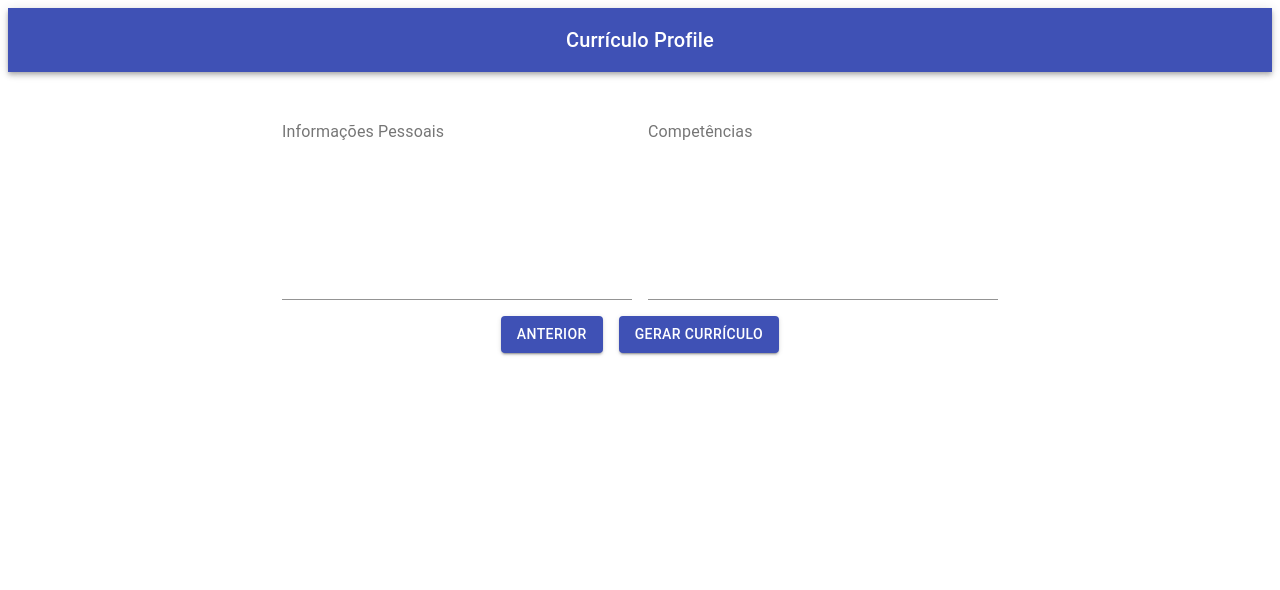
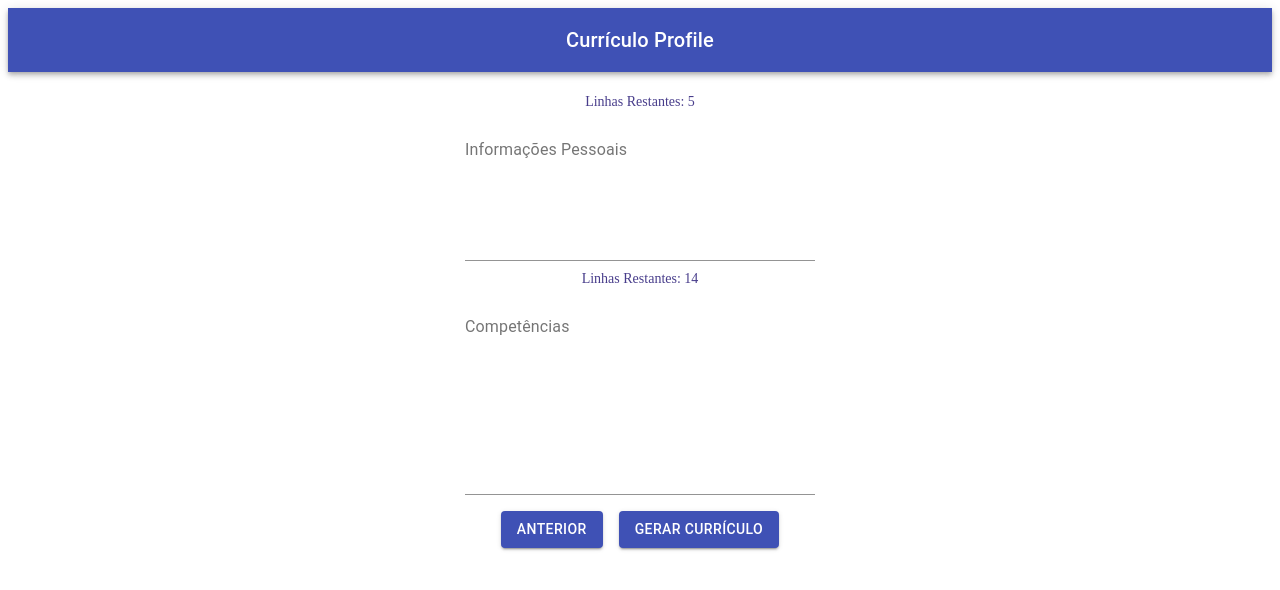
Before and after one commit to LucasZod/curriculo-profile, a React (Create React App) app: page /curriculo3 in a window 1280 px wide. Shown: the top 590 px of the page. Built offline with nearby package versions, Linux system fonts and the light colour scheme.

Commit message:
curriculo-profile 1.0

```diff
--- a/src/GCCF.js
+++ b/src/GCCF.js
@@ -7,7 +7,7 @@ export default function GCCF(Data) {
 
     const doc = new jsPDF();
 
-    doc.addImage(imgData, 'JPEG', 3, 10, 37, 40)
+    doc.addImage(imgData, 'JPEG', 3, 10, 37, 40);
 
     doc.setFontSize(20);
     doc.text(45, 17, `${nome}`);
@@ -65,6 +65,6 @@ export default function GCCF(Data) {
 
 
 
-    doc.save(`curriculo-profile-${nome}`);
+    doc.output('dataurlnewwindow');
 
 }
--- a/src/GetItems.js
+++ b/src/GetItems.js
@@ -19,10 +19,5 @@ export default async function Get() {
         resumo,historico,inf,comp
     }
 
-    await GCCF(Data);
-
-    localStorage.clear();
-
-    window.location.pathname = "/curriculo1";
-
+        await GCCF(Data);
 }
--- a/src/StepOne.js
+++ b/src/StepOne.js
@@ -34,7 +34,7 @@ export default function StepOne() {
 
 
     const [img, setImg] = useState();
-    const [imgData, setImgData] = useState('');
+    const [imgData, setImgData] = useState(localStorage.getItem('@curriculo-profile/imgdata') || '');
     const [nome, setNome] = useState(localStorage.getItem('@curriculo-profile/nome') || '');
     const [end, setEnd] = useState(localStorage.getItem('@curriculo-profile/end') || '');
     const [cidade, setCidade] = useState(localStorage.getItem('@curriculo-profile/cidade') || '');
--- a/src/StepThree.js
+++ b/src/StepThree.js
@@ -19,14 +19,45 @@ const useStyles = makeStyles((theme) => ({
     },
     link: {
         textDecoration: "none",
+    },
+    label: {
+        fontSize: 14,
+        color: "darkslateblue"
     }
 }));
 
 export default function StepThree() {
 
-
     const [inf, setInf] = useState(localStorage.getItem('@curriculo-profile/inf') || '');
     const [comp, setComp] = useState(localStorage.getItem('@curriculo-profile/comp') || '');
+
+    function impedirNovaLinha(e) {
+        const element = e.target;
+        const dados = element.value;
+        const name = element.name;
+        var linhas = dados.split('\n');
+        console.log(dados.length)
+
+        if (name === 'inf'){
+            if (linhas.length > 5){
+                alert('Máximo de linhas de informações atingido!')
+                e.preventDefault();
+            }
+        }
+        if (name === 'comp'){
+            if (linhas.length > 14){
+                alert('Máximo de linhas de competencia atingido!')
+                e.preventDefault();
+            }
+        }
+    }
+
+    if (inf.length > 350){
+        alert('A quantidade de caracteres para Informações Pessoais deve ser menor que 350!');
+        setInf(inf.substring(-1, 350));
+    }
+
+
 
 
     const DadosValidator = {
@@ -44,8 +75,6 @@ export default function StepThree() {
             localStorage.setItem('@curriculo-profile/inf', inf);
             localStorage.setItem('@curriculo-profile/comp', comp);
             Get();
-
-            document.location.reload();
 
 
         }else{
@@ -75,18 +104,28 @@ export default function StepThree() {
                 <div>
             <form noValidate autoComplete="off">
                     <div>
+                        <label className={classes.label}>Linhas Restantes: {6 - inf.split('\n').length}
+                        </label>
+                        <div>
                     <TextField
+                        name="inf"
                         label="Informações Pessoais"
                         id="standard-multiline-static"
-                        multiline
-                        rows="9"
                         className={classes.margin}
                         value={inf}
                         onChange={e => setInf(e.target.value)}
                         fullWidth
+                        multiline
+                        rows="6"
+                        onKeyPress={impedirNovaLinha}
+                    />
+                        </div>
 
-                    />
+                        <label className={classes.label}>Linhas Restantes: {15 - comp.split('\n').length}
+                        </label>
+                        <div>
                     <TextField
+                        name="comp"
                         label="Competências"
                         id="standard-multiline-static"
                         multiline
@@ -95,7 +134,10 @@ export default function StepThree() {
                         value={comp}
                         onChange={e => setComp(e.target.value)}
                         fullWidth
+                        onKeyPress={impedirNovaLinha}
                     />
+                        </div>
+
                     </div>
 
                     <div>
@@ -105,6 +147,8 @@ export default function StepThree() {
 
                 <Button className={classes.button} onClick={gerarCurriculo} variant="contained" color="primary">GERAR CURRÍCULO</Button>
 
+
+
                     </div>
             </form>
                 </div>
```
